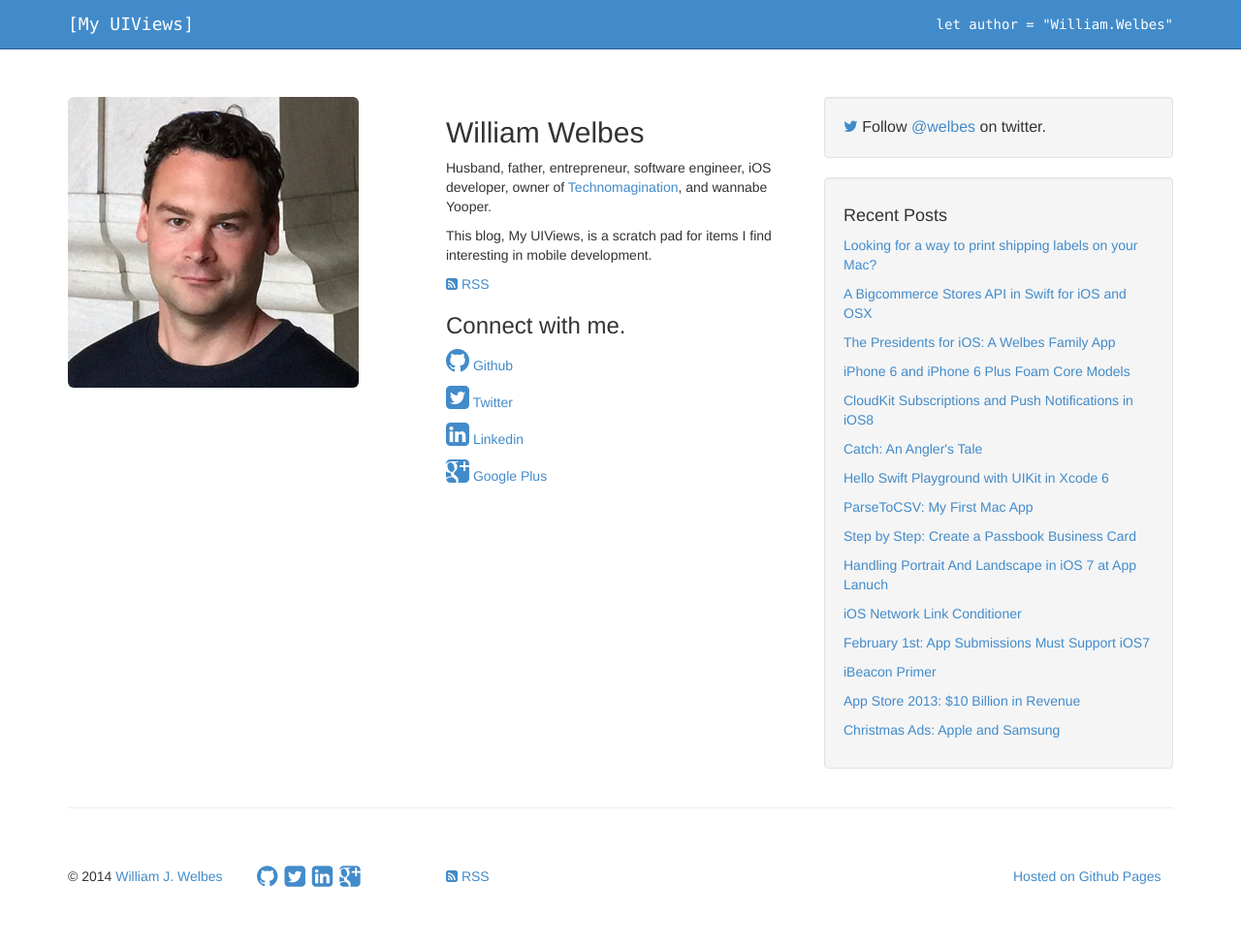
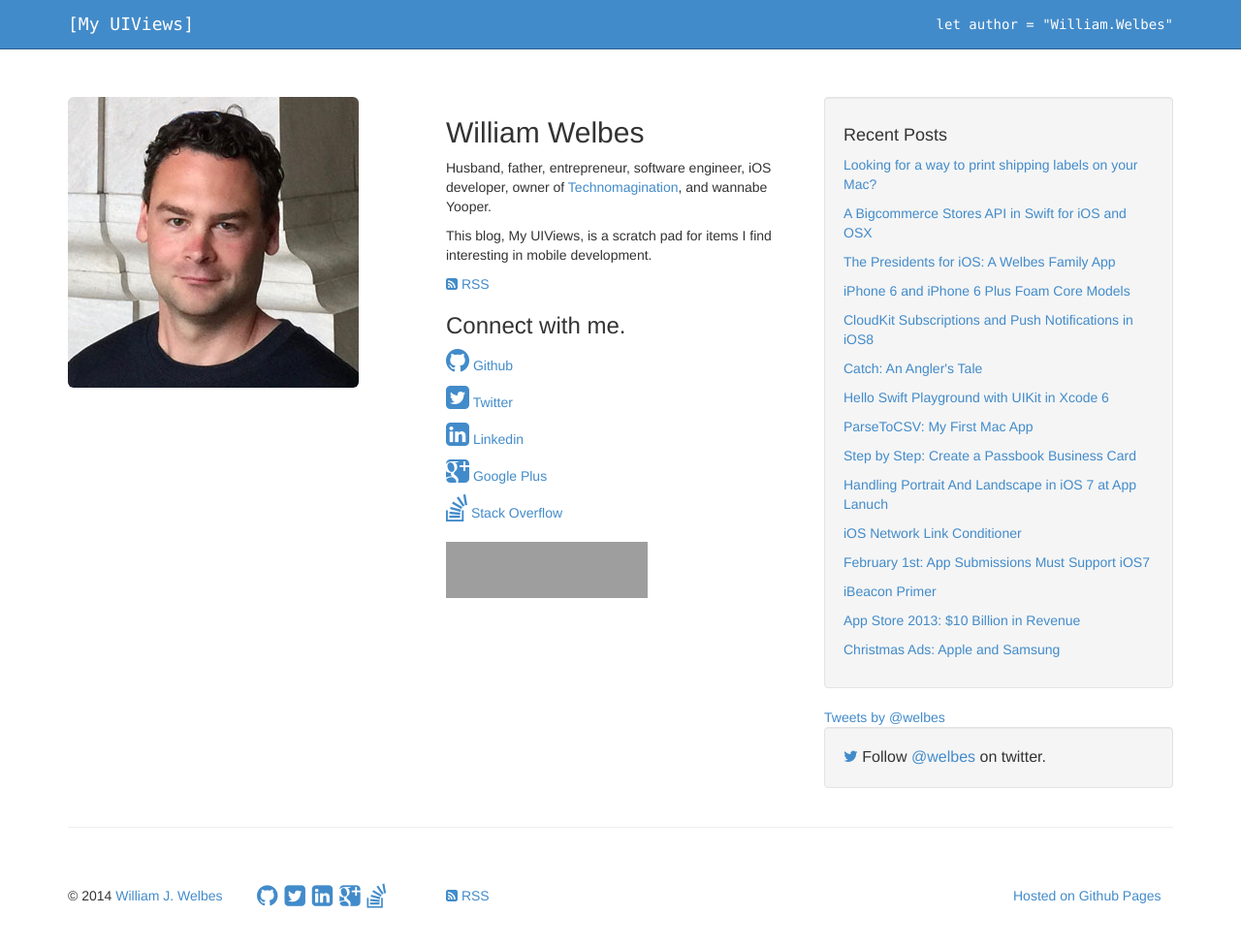
Before and after one commit to welbesw/welbesw.github.io, a Jekyll site: the page built from about.html, in a window 1280 px wide and 1004 px high. Shown: the top 976 px of the window at 97% size. Built offline with Jekyll 4.4.1, drawn with Linux system fonts in a browser that asks for light colours; Markdown is read by kramdown in place of the engine named in the settings; comment, search, counter and statistics services are not loaded; grey boxes are pictures that could not be loaded.

Commit message:
Updates to layout and added stack overflow flair.

```diff
--- a/_layouts/default.html
+++ b/_layouts/default.html
@@ -83,13 +83,6 @@
         </div>
         <div class="col-lg-4">
           <div class="well">
-            <div class="row">
-              <div class="col-lg-12 twitter-line">
-                <a href="https://twitter.com/welbes"><i class="fa fa-twitter"></i></a> Follow <a href="https://twitter.com/welbes">@welbes</a> on twitter.
-              </div>
-            </div>
-          </div>
-          <div class="well">
             <h4>Recent Posts</h4>
               <div class="row">
                 <div class="col-lg-12">
@@ -101,6 +94,17 @@
                 </div>
               </div>
           </div>
+          <div>
+            <a class="twitter-timeline" href="https://twitter.com/welbes" data-widget-id="334731649331892225">Tweets by @welbes</a> <script>!function(d,s,id){var js,fjs=d.getElementsByTagName(s)[0],p=/^http:/.test(d.location)?'http':'https';if(!d.getElementById(id)){js=d.createElement(s);js.id=id;js.src=p+"://platform.twitter.com/widgets.js";fjs.parentNode.insertBefore(js,fjs);}}(document,"script","twitter-wjs");</script>
+          </div>
+          <div class="well">
+            <div class="row">
+              <div class="col-lg-12 twitter-line">
+                <a href="https://twitter.com/welbes"><i class="fa fa-twitter"></i></a> Follow <a href="https://twitter.com/welbes">@welbes</a> on twitter.
+              </div>
+            </div>
+          </div>
+
 
           <!--
           <div class="well">
@@ -122,7 +126,8 @@
             <a href="https://github.com/welbesw"><i class="fa fa-github"></i></a>
             <a href="https://twitter.com/welbes"><i class="fa fa-twitter-square"></i></a>
             <a href="http://www.linkedin.com/in/welbes"><i class="fa fa-linkedin-square"></i></a>
-            <a href="https://plus.google.com/+WilliamWelbes?rel=author"><i class="fa fa-google-plus-square"></i></a>
+            <a href="https://plus.google.com/+WilliamWelbes?rel=author"><i class="fa fa-google-plus-square"></i>
+              <a href="http://stackoverflow.com/users/1077705/myuiviews"><i class="fa fa-stack-overflow"></i></a>
           </div>
           <div class="col-lg-2">
             <a href="/rss.xml"><i class="fa fa-rss-square"></i> RSS</a>
--- a/about.html
+++ b/about.html
@@ -23,5 +23,11 @@ sitemap:
 		<p><a href="https://twitter.com/welbes"><i class="fa fa-twitter-square fa-2x"></i> Twitter</a></p>
 		<p><a href="http://www.linkedin.com/in/welbes"><i class="fa fa-linkedin-square fa-2x"></i> Linkedin</a></p>
 		<p><a href="https://plus.google.com/+WilliamWelbes?rel=author"><i class="fa fa-google-plus-square fa-2x"></i> Google Plus</a></p>
+		<p><a href="http://stackoverflow.com/users/1077705/myuiviews"><i class="fa fa-stack-overflow fa-2x"></i> Stack Overflow</a></p>
+		<div class="so-widget">
+			<a href="http://stackoverflow.com/users/1077705/myuiviews">
+			<img src="http://stackoverflow.com/users/flair/1077705.png" width="208" height="58" alt="profile for myuiviews at Stack Overflow, Q&amp;A for professional and enthusiast programmers" title="profile for myuiviews at Stack Overflow, Q&amp;A for professional and enthusiast programmers">
+			</a>
+		</div>
 	</div>
 </div>
--- a/css/blog-home.css
+++ b/css/blog-home.css
@@ -56,3 +56,8 @@ footer {
 .blue-icon {
 	color: #428bca;
 }
+
+.so-widget {
+	padding-top: 10px;
+	padding-bottom: 10px;
+}
--- a/rss.xml
+++ b/rss.xml
@@ -1,5 +1,5 @@
 ---
-layout: nil
+layout: null
 ---
 <?xml version="1.0"?>
 <rss version="2.0" xmlns:atom="http://www.w3.org/2005/Atom">
--- a/sitemap.xml
+++ b/sitemap.xml
@@ -1,5 +1,5 @@
 ---
-layout: nil
+layout: null
 ---
 <?xml version="1.0" encoding="UTF-8"?>
 <urlset xmlns:xsi="http://www.w3.org/2001/XMLSchema-instance" xsi:schemaLocation="http://www.sitemaps.org/schemas/sitemap/0.9 http://www.sitemaps.org/schemas/sitemap/0.9/sitemap.xsd" xmlns="http://www.sitemaps.org/schemas/sitemap/0.9">
```
